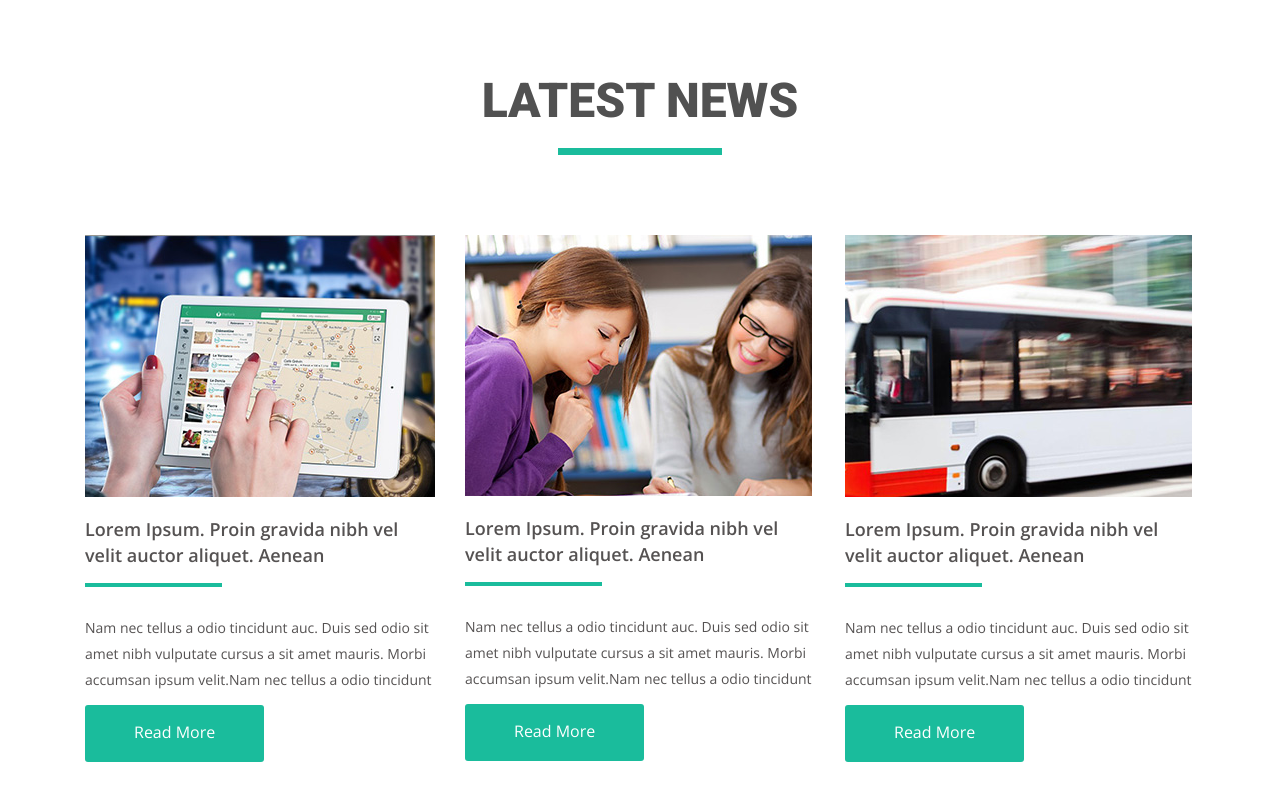
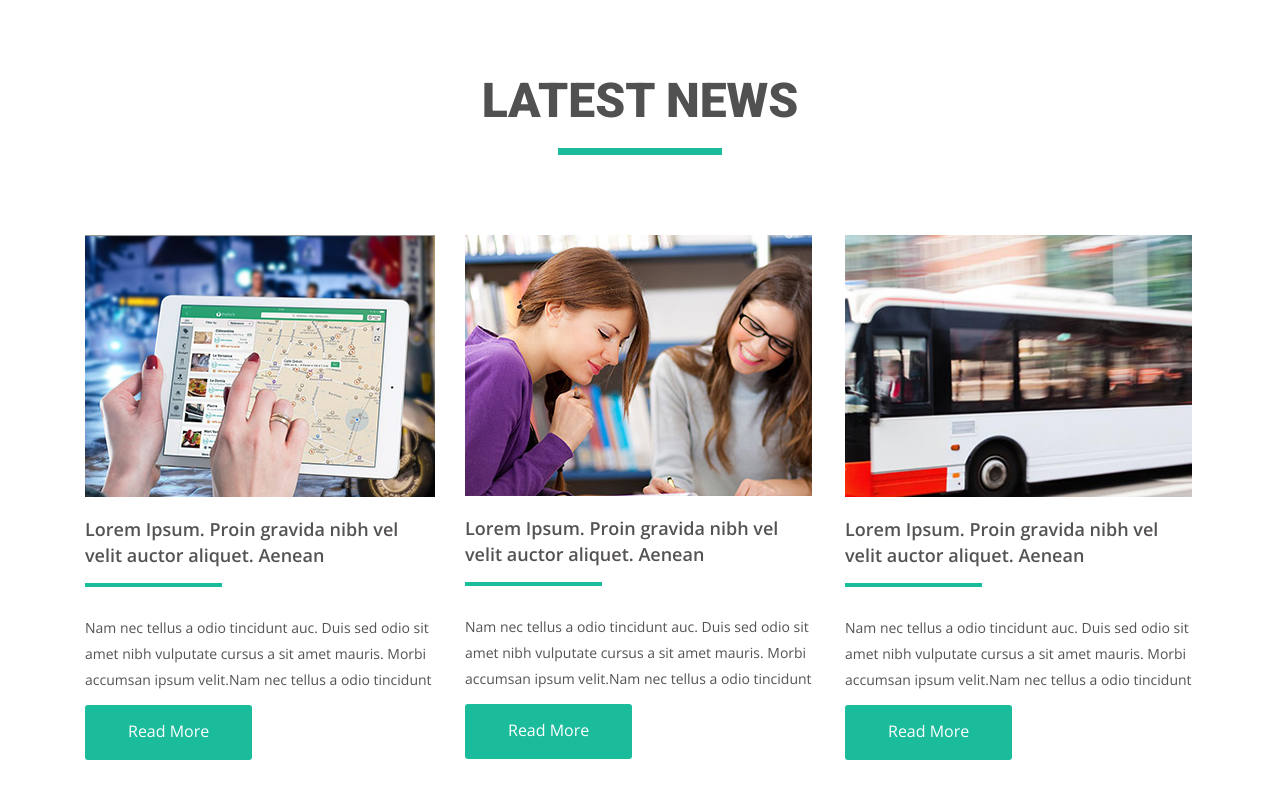
Before and after one commit to Puvel/goit-fe-course, a plain HTML site: page html-css/module-04/index.html in a window 1280 px wide. Shown: the part 1013-1813 px from the top of the page. Drawn offline with nearby package versions, Linux system fonts and the light colour scheme.

Commit message:
blog section fix

```diff
--- a/html-css/module-04/css/style.css
+++ b/html-css/module-04/css/style.css
@@ -239,21 +239,16 @@ body {
   margin-bottom: 12px;
 }
 
-.blog-list-item button {
-  background-color: #1abc9c;
-  border: none;
-  border-radius: 3px;
-  cursor: pointer;
-}
-
 .blog-link {
-  display: block;
+  display: inline-block;
   font-size: 16px;
   font-weight: 300;
   line-height: 26px;
   color: #ffffff;
   text-decoration: none;
   padding: 13px 43px 16px;
+  background-color: #1abc9c;
+  border-radius: 3px;
 }
 
 .blog-link:hover,
--- a/html-css/module-04/index.html
+++ b/html-css/module-04/index.html
@@ -100,9 +100,7 @@
                 vulputate cursus a sit amet mauris. Morbi accumsan ipsum velit.Nam
                 nec tellus a odio tincidunt
               </p>
-              <button>
-                <a class="blog-link" href="#" target="_blunk">Read More</a>
-              </button>
+              <a class="blog-link" href="#" target="_blunk">Read More</a>
             </li>
             <li class="blog-list-item">
               <img src="img/blog-img2.jpg" alt="Индивидуальное обучение" width="347" height="261">
@@ -114,9 +112,7 @@
                 vulputate cursus a sit amet mauris. Morbi accumsan ipsum velit.Nam
                 nec tellus a odio tincidunt
               </p>
-              <button>
-                <a class="blog-link" href="#" target="_blunk">Read More</a>
-              </button>
+              <a class="blog-link" href="#" target="_blunk">Read More</a>
             </li>
             <li class="blog-list-item">
               <img src="img/blog-img3.jpg" alt="Городской транспорт" width="347" height="262">
@@ -128,9 +124,7 @@
                 vulputate cursus a sit amet mauris. Morbi accumsan ipsum velit.Nam
                 nec tellus a odio tincidunt
               </p>
-              <button>
-                <a class="blog-link" href="#" target="_blunk">Read More</a>
-              </button>
+              <a class="blog-link" href="#" target="_blunk">Read More</a>
             </li>
           </ul>
         </section>
```
